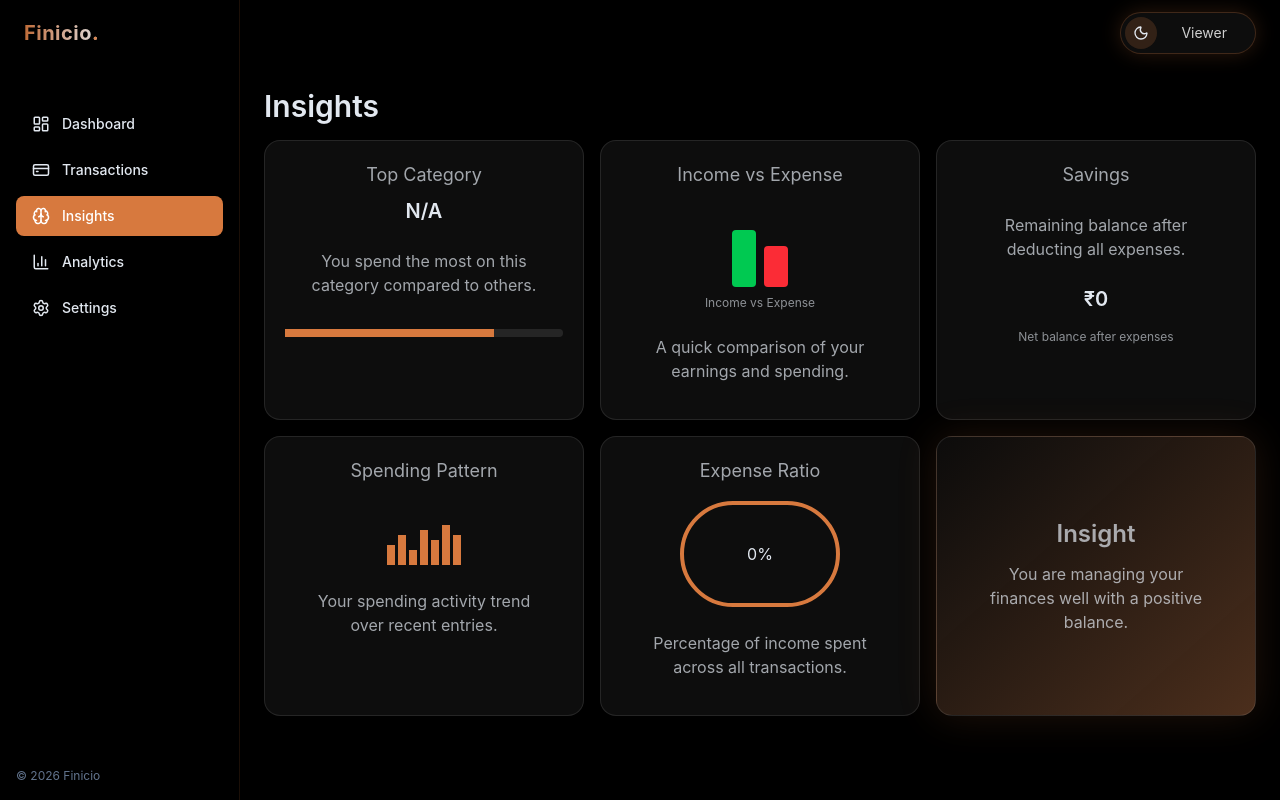
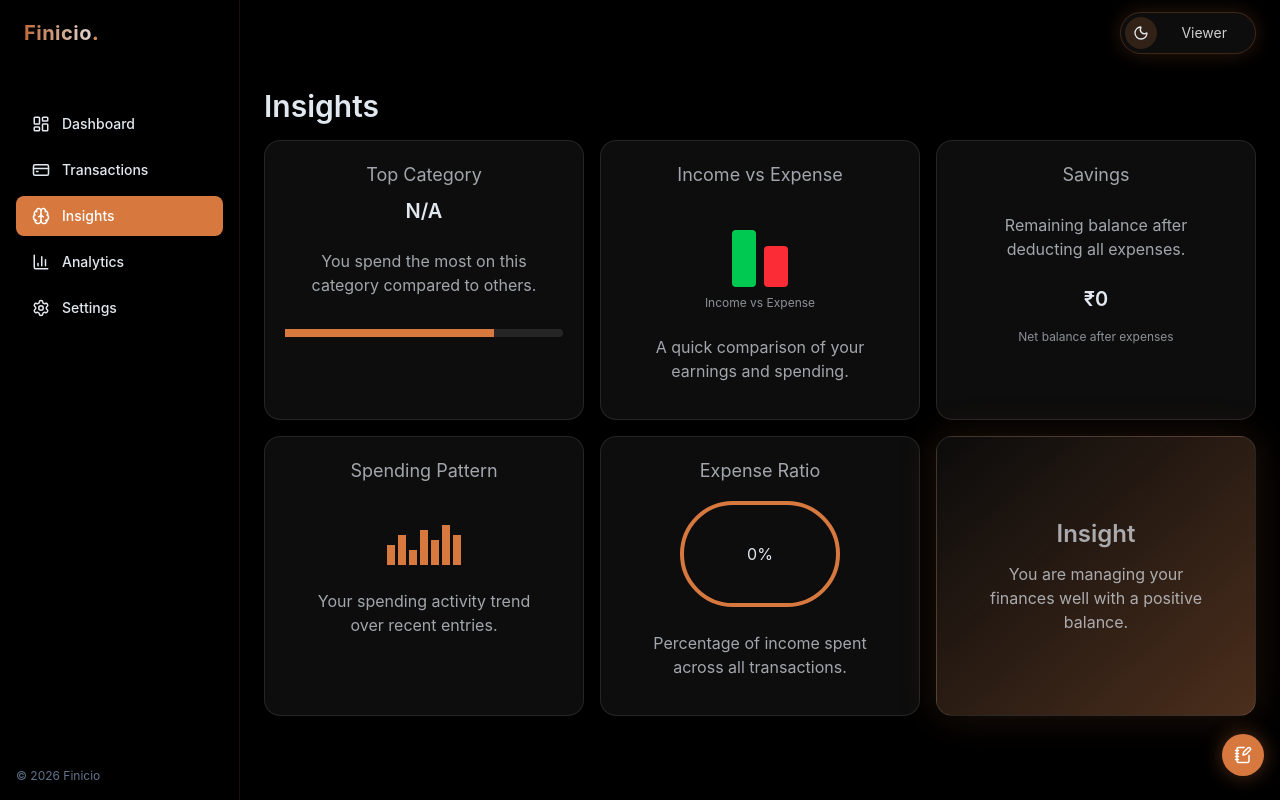
Before and after one commit to vaidika1410/finicio-zorvyn-assignment, a React (Vite) app: page /insights in a window 1280 px wide. Built offline with nearby package versions, Linux system fonts and the light colour scheme; the HTML template or start-up script is replaced by a standard one.

Commit message:
feat: update main layout to contain notes widget

```diff
--- a/src/layout/MainLayout.jsx
+++ b/src/layout/MainLayout.jsx
@@ -1,6 +1,7 @@
 import Navbar from "../components/Navbar";
 import Sidebar from "../components/Sidebar";
 import BottomNav from "../components/BottomNav";
+import NotesWidget from "../components/notes/NotesWidget";
 
 const MainLayout = ({ children }) => {
   return (
@@ -18,6 +19,8 @@ const MainLayout = ({ children }) => {
         </div>
       </div>
 
+      <NotesWidget />
+
       <div className="block md:hidden">
         <BottomNav />
       </div>
```
